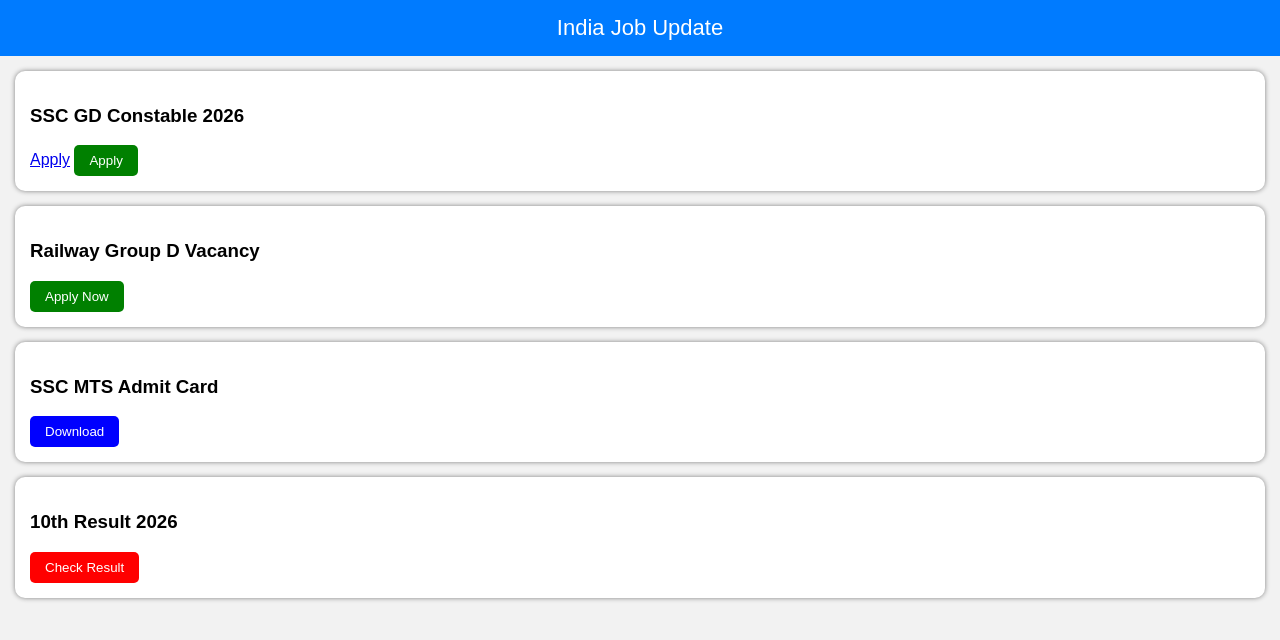
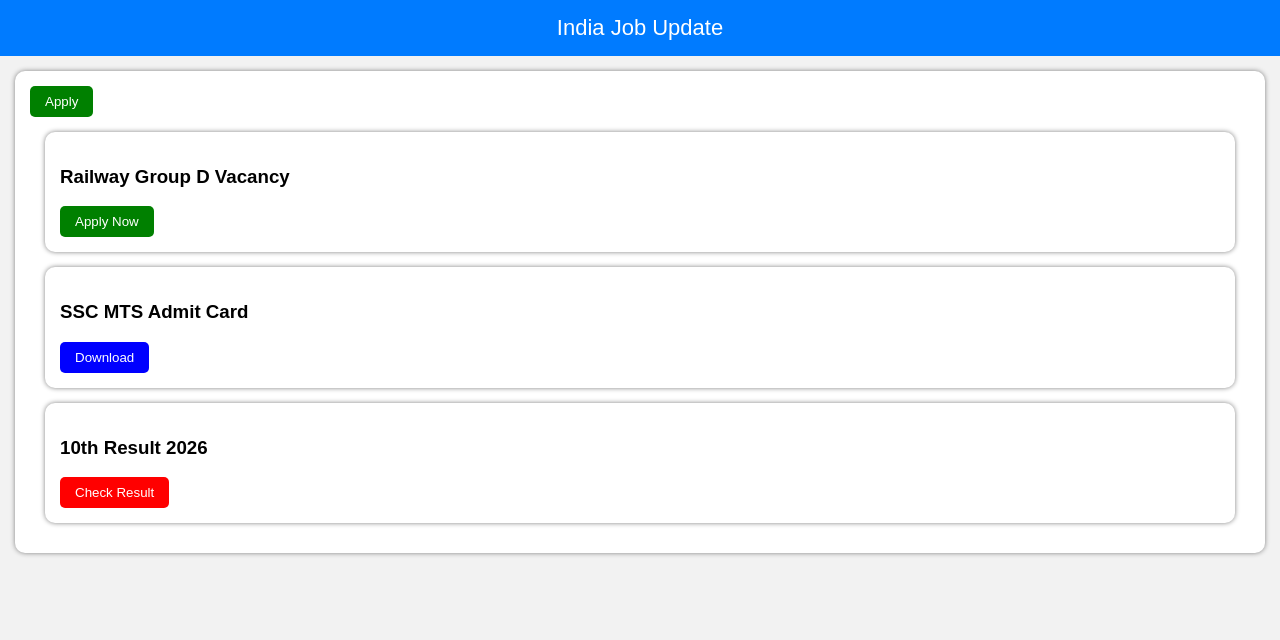
Before and after one commit to rajeevku77/rajeevku77.github.io, a plain HTML site: page index.html in a window 1280 px wide. Drawn offline with Linux system fonts and the light colour scheme.

Commit message:
Update index.html

```diff
--- a/index.html
+++ b/index.html
@@ -39,9 +39,9 @@
 <header>India Job Update</header>
 
 <div class="card">
-    <h3>SSC GD Constable 2026</h3><a href="https://ssc.nic.in">Apply</a>
-    <button class="green">Apply</button>
-</div>
+    <a href="https://ssc.nic.in" target="_blank">
+  <button class="green">Apply</button>
+</a>
 
 <div class="card">
     <h3>Railway Group D Vacancy</h3>
```
